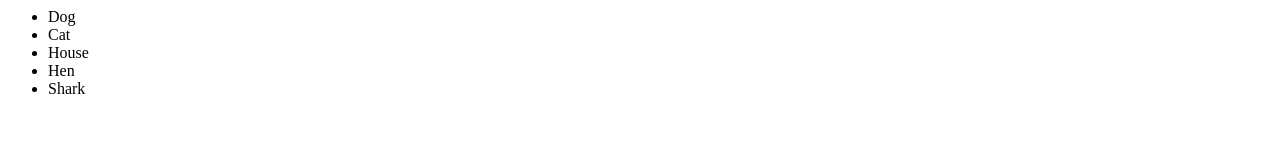
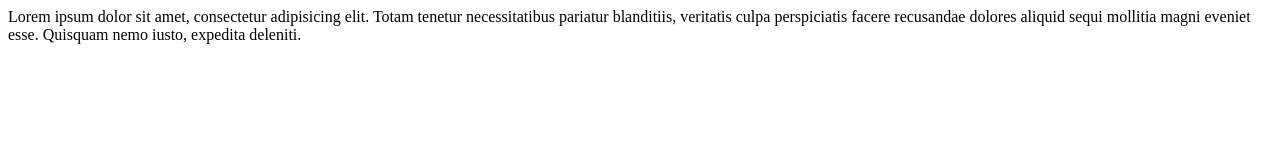
Before and after one commit to Tevinthuku/demo3, a plain HTML site: page index.html in a window 1280 px wide. Drawn offline with Linux system fonts and the light colour scheme.

Commit message:
Added changes

```diff
--- a/index.html
+++ b/index.html
@@ -4,12 +4,6 @@
 		<meta name="viewport" content="width=device-width">
 	</head>
 	<body>
-		<ul>
-			<li>Dog </li>
-			<li>Cat</li>
-			<li>House</li>
-			<li>Hen</li>
-			<li>Shark</li>
-		</ul>
+<p>Lorem ipsum dolor sit amet, consectetur adipisicing elit. Totam tenetur necessitatibus pariatur blanditiis, veritatis culpa perspiciatis facere recusandae dolores aliquid sequi mollitia magni eveniet esse. Quisquam nemo iusto, expedita deleniti.</p>
 	</body>
 </html>
```
